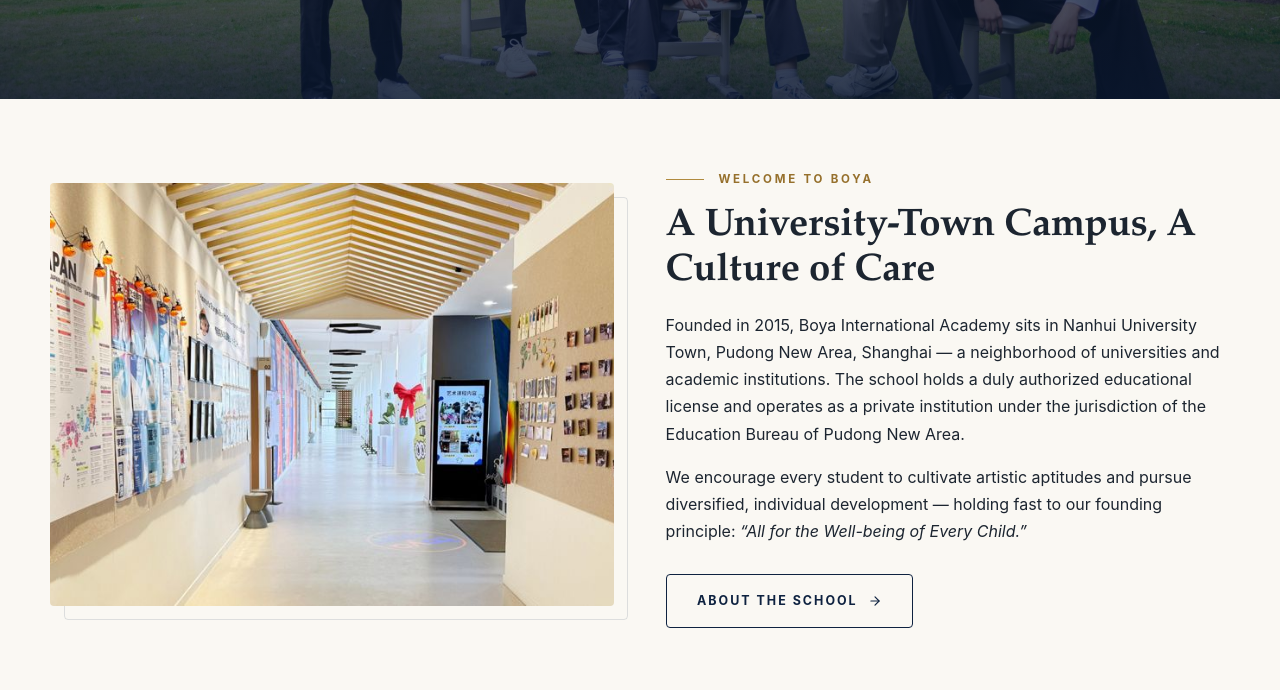
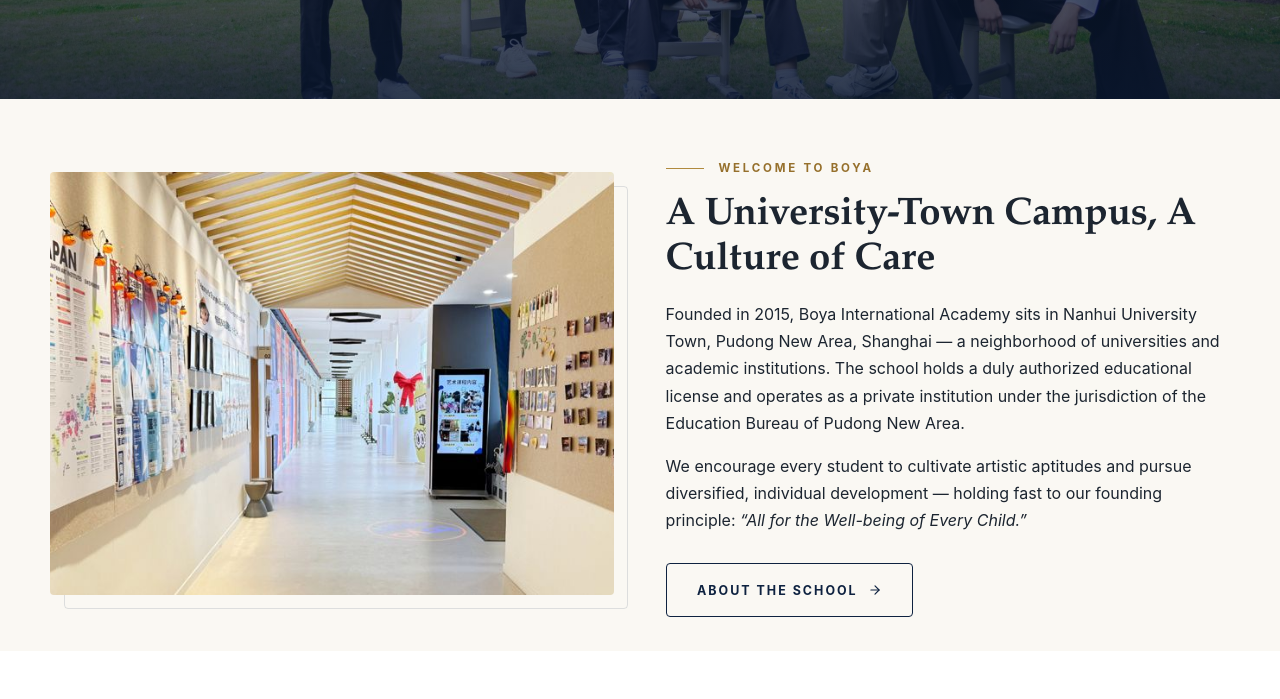
Before and after one commit to Yifei-code/boya-website, a plain HTML site: page index.html in a window 1280 px wide. Shown: the part 708-1407 px from the top of the page. Drawn offline with Linux system fonts and the light colour scheme.

Commit message:
section 内边距改为响应式（clamp）
原来 .section 用固定 padding-block: var(--pad-section)，
现拆成上下不对称、且随视口缩放的一对 clamp：

- padding-top:    clamp(2.4rem, 1.6rem + 2vw,   3.6rem)
- padding-bottom: clamp(1.6rem, 1.1rem + 1.3vw, 2.3rem)

下方留白小于上方，让相邻区块的视觉节奏更紧一些；
窄屏下自动收紧，宽屏下不会过度撑开。

```diff
--- a/assets/css/style.css
+++ b/assets/css/style.css
@@ -96,7 +96,10 @@
 
 /* ---------- layout helpers ---------- */
 .wrap { width: min(100% - 3rem, var(--wrap)); margin-inline: auto; }
-.section { padding-block: var(--pad-section); }
+.section {
+  padding-top: clamp(2.4rem, 1.6rem + 2vw, 3.6rem);
+  padding-bottom: clamp(1.6rem, 1.1rem + 1.3vw, 2.3rem);
+}
 .section--paper { background: var(--paper); }
 .section--navy { background: var(--navy-900); color: #eef1f6; }
 .section--tint { background: #f3efe5; }
```
